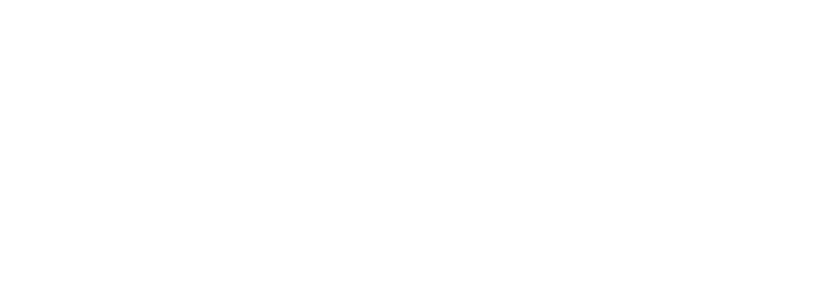
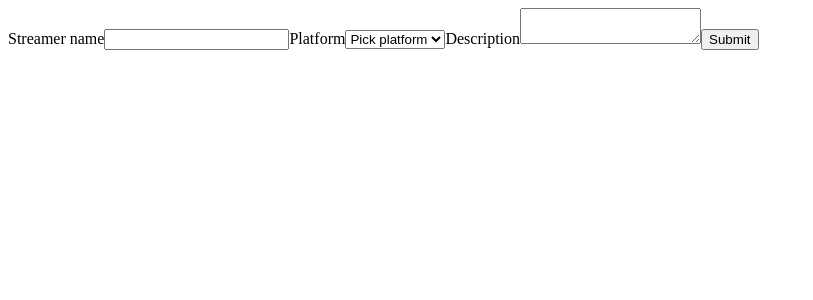
Before and after one commit to Jnwyk/streamer-spotlight-app, a React (Create React App) app in the folder client/: page / in a window 1280 px wide. Shown: the top 300 px of the page, without its empty margins (0-813 px from the left). Built offline with nearby package versions, Linux system fonts and the light colour scheme.

Commit message:
add streamer form

```diff
--- /dev/null
+++ b/client/src/components/Button/Button.jsx
@@ -0,0 +1,9 @@
+const Button = ({ onClick, className, children, type }) => {
+  return (
+    <button type={type} className={`button ${className}`} onClick={onClick}>
+      {children}
+    </button>
+  );
+};
+
+export default Button;
--- /dev/null
+++ b/client/src/components/DropdownInput/DropdownInput.jsx
@@ -0,0 +1,31 @@
+const DropdownInput = ({ label, placeholder, id, onChange }) => {
+  const platforms = ["twitch", "youtube", "tiktok", "kick", "rumble"];
+
+  return (
+    <label className="dropdown-input">
+      {label}
+      <select
+        className="dropdown-input__input"
+        placeholder={placeholder}
+        id={id}
+        name={id}
+        onChange={(e) => onChange(e.target.value)}
+      >
+        <option className="dropdown-input__option" defaultValue hidden>
+          Pick platform
+        </option>
+        {platforms.map((platform) => (
+          <option
+            className="dropdown-input__option"
+            key={platform}
+            value={platform}
+          >
+            {platform}
+          </option>
+        ))}
+      </select>
+    </label>
+  );
+};
+
+export default DropdownInput;
--- /dev/null
+++ b/client/src/components/StreamerForm/StreamerForm.jsx
@@ -0,0 +1,49 @@
+import Button from "../Button/Button";
+import TextInput from "../TextInput/TextInput";
+import TextareaInput from "../TextareaInput/TextareaInput";
+import DropdownInput from "../DropdownInput/DropdownInput";
+import { useState } from "react";
+
+const StremerForm = ({ submitForm }) => {
+  const [streamerForm, setStreamerForm] = useState({
+    name: "",
+    platform: "",
+    description: "",
+  });
+
+  const handleSubmitForm = (e) => {
+    e.preventDefault();
+    submitForm(streamerForm);
+    setStreamerForm({
+      name: "",
+      platform: "",
+      description: "",
+    });
+  };
+
+  const handleOnChange = (key, value) => {
+    setStreamerForm({ ...streamerForm, [key]: value });
+  };
+
+  return (
+    <form>
+      <TextInput
+        label="Streamer name"
+        onChange={(input) => handleOnChange("name", input)}
+      />
+      <DropdownInput
+        label="Platform"
+        onChange={(input) => handleOnChange("platform", input)}
+      />
+      <TextareaInput
+        label="Description"
+        onChange={(input) => handleOnChange("description", input)}
+      />
+      <Button type="submit" onClick={(e) => handleSubmitForm(e)}>
+        Submit
+      </Button>
+    </form>
+  );
+};
+
+export default StremerForm;
--- /dev/null
+++ b/client/src/components/TextInput/TextInput.jsx
@@ -0,0 +1,15 @@
+const TextInput = ({ label, onChange, id }) => {
+  return (
+    <label className="text-input">
+      {label}
+      <input
+        className="text-input__input"
+        id={id}
+        name={id}
+        onChange={(e) => onChange(e.target.value)}
+      />
+    </label>
+  );
+};
+
+export default TextInput;
--- /dev/null
+++ b/client/src/components/TextareaInput/TextareaInput.jsx
@@ -0,0 +1,15 @@
+const TextareaInput = ({ label, onChange, id }) => {
+  return (
+    <label className="textarea-input">
+      {label}
+      <textarea
+        className="textarea-input__input"
+        id={id}
+        name={id}
+        onChange={(e) => onChange(e.target.value)}
+      />
+    </label>
+  );
+};
+
+export default TextareaInput;
--- a/client/src/pages/home.jsx
+++ b/client/src/pages/home.jsx
@@ -1,5 +1,14 @@
+import StremerForm from "../components/StreamerForm/StreamerForm";
+
 const Home = () => {
-  return;
+  const submitForm = (form) => {
+    console.log(form);
+  };
+  return (
+    <>
+      <StremerForm submitForm={(streamerForm) => submitForm(streamerForm)} />
+    </>
+  );
 };
 
 export default Home;
```
